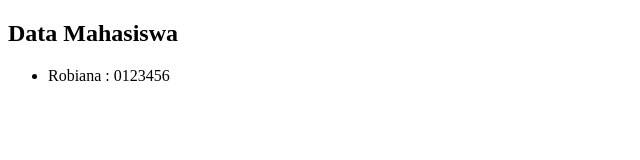
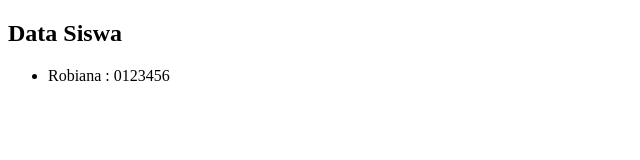
Before and after one commit to kalilatechno/school, a plain HTML site: page mahasiswa.html in a window 1280 px wide. Shown: the whole page, without its empty margins (0-640 px from the left). Drawn offline with Linux system fonts and the light colour scheme.

Commit message:
modify mahasiswa.html

```diff
--- a/mahasiswa.html
+++ b/mahasiswa.html
@@ -6,7 +6,7 @@
     <title>Data Mahasiswa</title>
 </head>
 <body>
-    <h2>Data Mahasiswa</h2>
+    <h2>Data Siswa</h2>
     <ul>
         <li>Robiana : 0123456</li>
     </ul>
```
